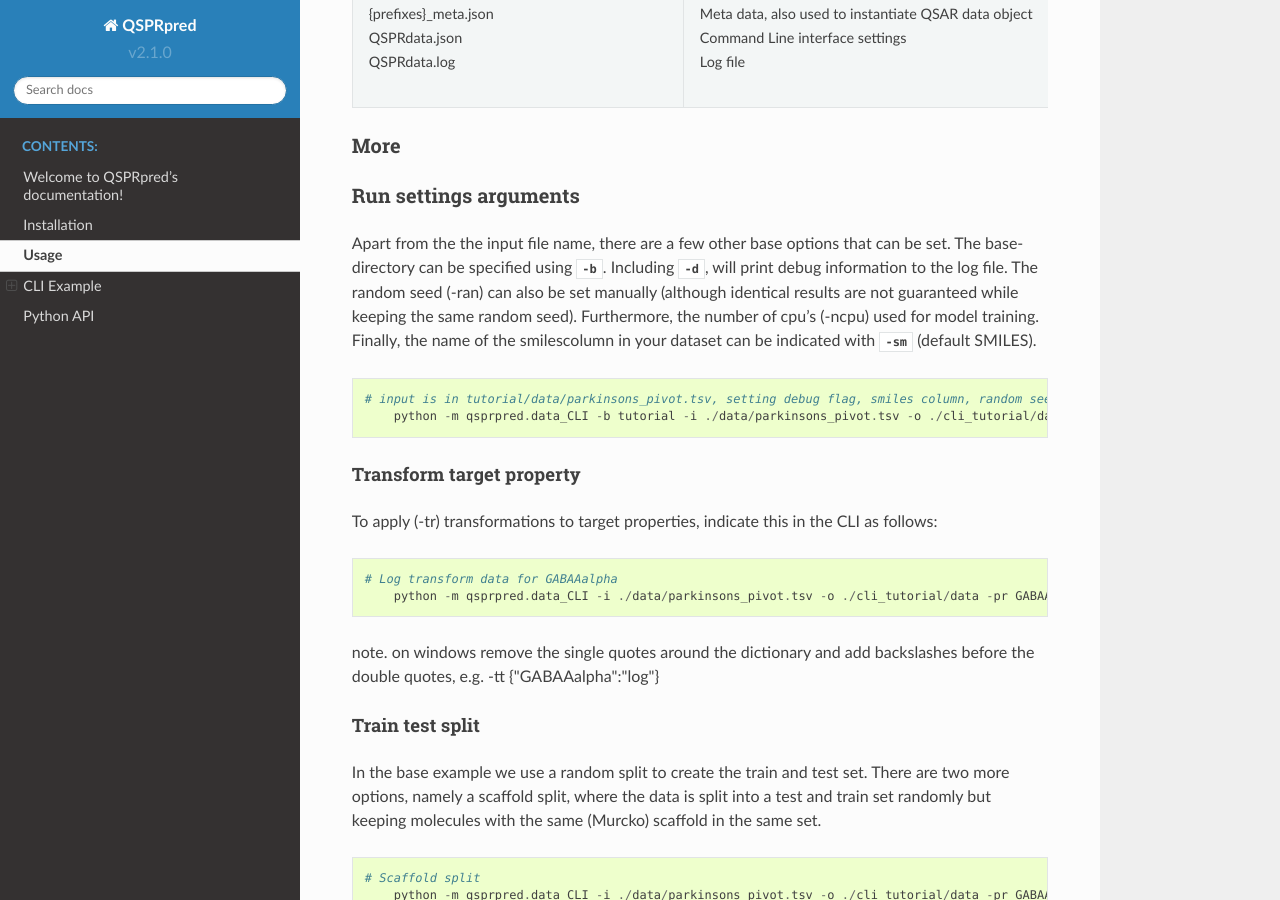
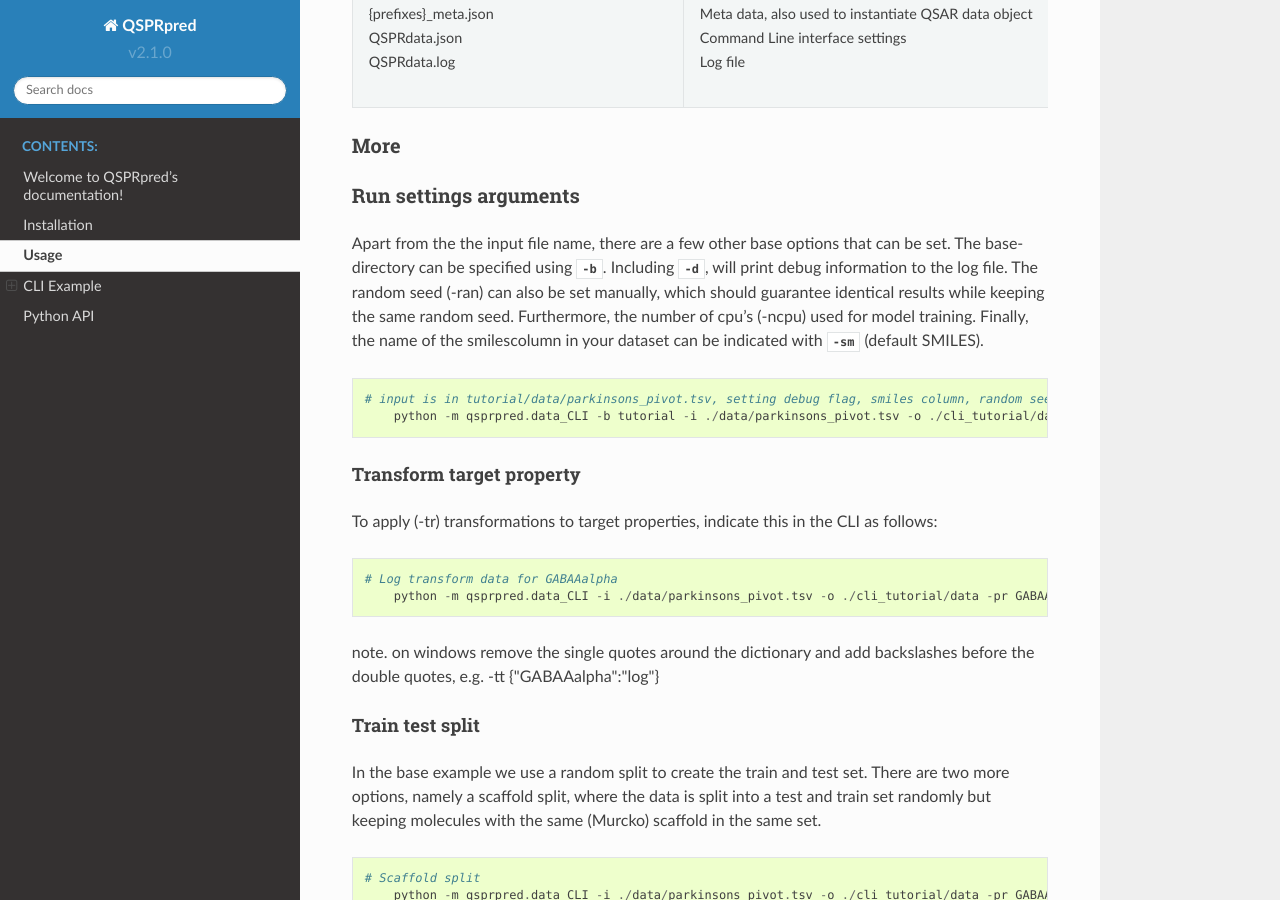
Before and after one commit to CDDLeiden/QSPRpred, a Sphinx documentation site: the page built from docs/use.rst, in a window 1280 px wide and 900 px high, scrolled down 1456 px. Built offline with Sphinx 7.4.7 and the Read the Docs theme 2.0.0, drawn with Linux system fonts in a browser that asks for light colours.

Commit message:
Change documentation to reflect that same random seed is now expected to give consistent results

```diff
--- a/docs/use.rst
+++ b/docs/use.rst
@@ -73,7 +73,7 @@ Run settings arguments
 ^^^^^^^^^^^^^^^^^^^^^^^
 Apart from the the input file name, there are a few other base options that can be set.
 The base-directory can be specified using `-b`. Including `-d`, will print debug information to the log file. The random
-seed (-ran) can also be set manually (although identical results are not guaranteed while keeping the same random seed).
+seed (-ran) can also be set manually, which should guarantee identical results while keeping the same random seed.
 Furthermore, the number of cpu's (-ncpu) used for model training. Finally, the name of the smilescolumn in your dataset
 can be indicated with `-sm` (default SMILES).
 
```
